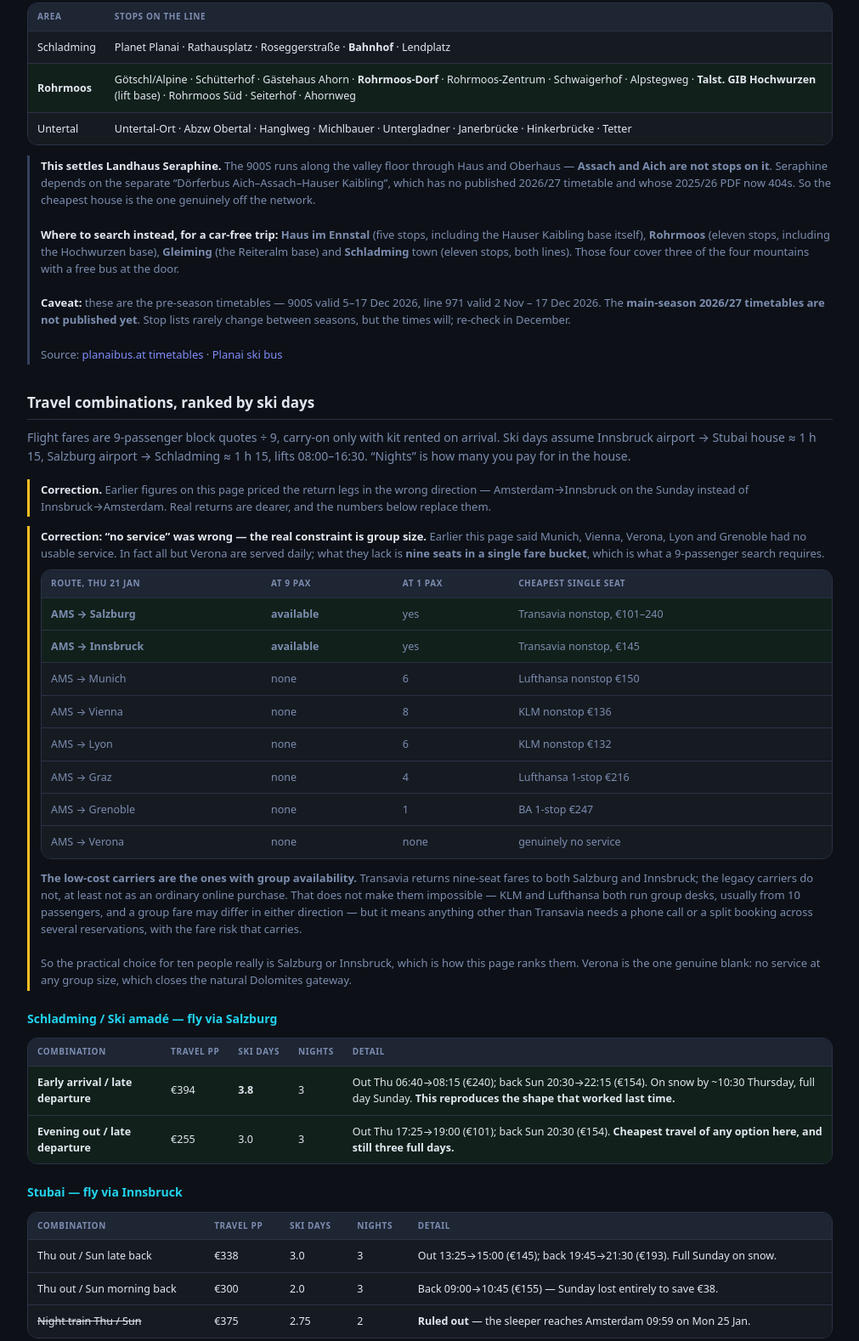
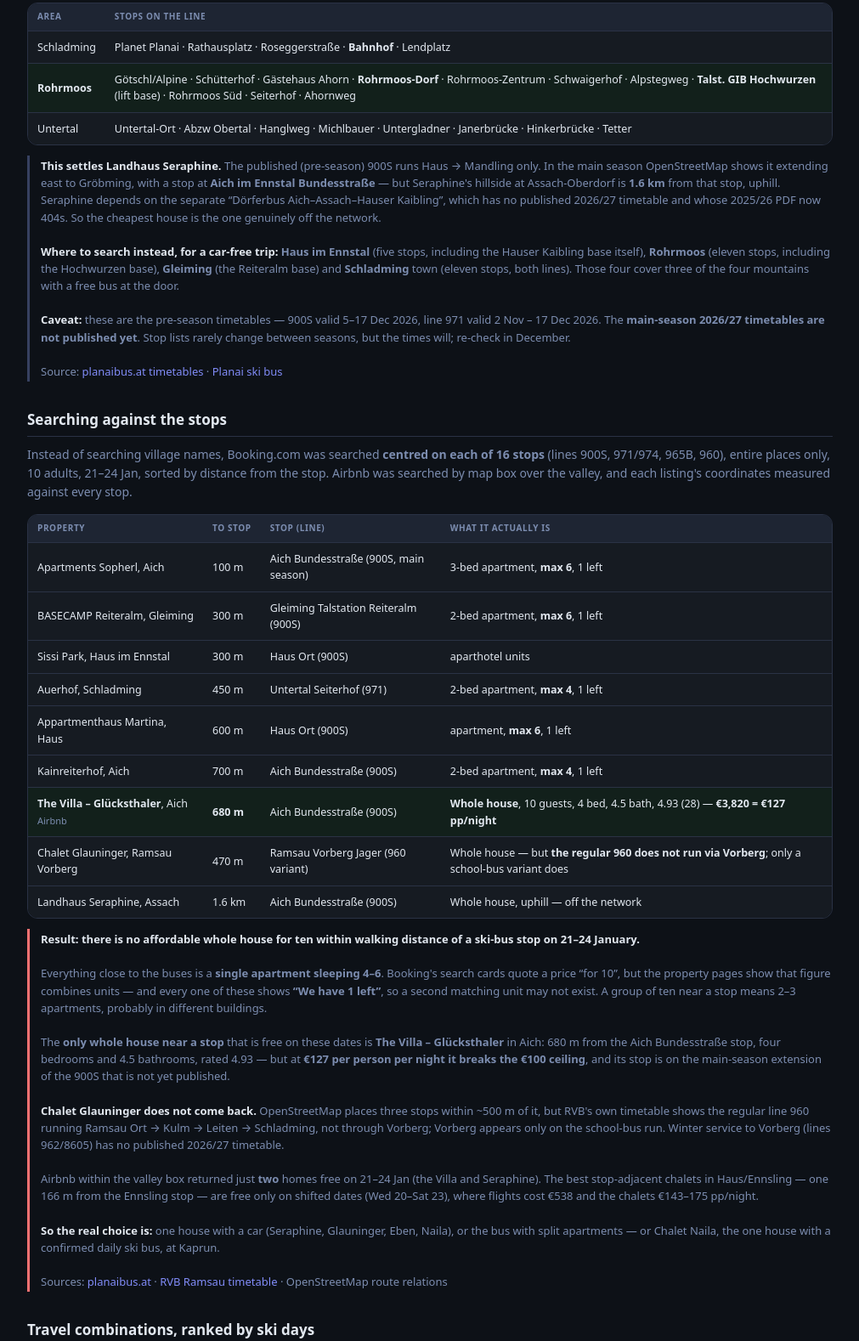
Before and after one commit to basveeling/tripplan-site, a plain HTML site: page ski-2027.html in a window 1280 px wide. Shown: the part 10219-11797 px from the top of the page at 85% size, without its empty margins (134-1145 px from the left). Drawn offline with Linux system fonts and the light colour scheme.

Commit message:
ski-2027: accommodation search centred on ski-bus stops
Searched Booking.com around 16 stops and Airbnb by map box, measuring each
property to the nearest stop. Near-stop stock is single apartments of 4-6
with one unit left each; the only whole house near a stop on 21-24 Jan is
over budget. Regular RVB line 960 does not serve Ramsau Vorberg.

Co-Authored-By: Claude Opus 5.5 <noreply@anthropic.com>

```diff
--- a/ski-2027.html
+++ b/ski-2027.html
@@ -347,6 +347,26 @@ color:var(--muted);font-size:12px;cursor:pointer;transition:all .15s;white-space
 .lay.house{background:#12301f;color:var(--green);border:1px solid #1d4a31}
 .lay.apartments{background:#2d2a1a;color:var(--yellow);border:1px solid #4a431d}
 #none{text-align:center;padding:40px;color:var(--muted);display:none}
+
+#filters{background:var(--surface);border:1px solid var(--border);border-radius:12px;padding:12px 15px;
+margin:14px 0;display:flex;flex-wrap:wrap;gap:18px;align-items:flex-end}
+.fg{display:flex;flex-direction:column;gap:5px}
+.fg>label{font-size:10px;font-weight:700;color:var(--muted);text-transform:uppercase;letter-spacing:.05em}
+.chiprow{display:flex;gap:4px;flex-wrap:wrap}
+.chip{padding:3px 11px;border-radius:20px;border:1px solid var(--border2);background:transparent;
+color:var(--muted);font-size:12px;cursor:pointer;transition:all .15s;white-space:nowrap}
+.chip.active{background:var(--accent);border-color:var(--accent);color:#fff}
+#count{color:var(--muted);font-size:12px;margin-left:auto}
+.wtab{width:100%;border-collapse:collapse;margin-top:7px;font-size:12px}
+.wtab td{background:transparent;border:none;border-top:1px solid var(--border);padding:5px 0}
+.wtab tr:first-child td{border-top:none}
+.wtab td.n{text-align:right;font-variant-numeric:tabular-nums;white-space:nowrap}
+.wtab td.sold{color:var(--red)}
+.wtab tr.hit td{color:var(--green)}
+.lay{font-size:10px;font-weight:700;padding:2px 7px;border-radius:20px;margin-left:7px}
+.lay.house{background:#12301f;color:var(--green);border:1px solid #1d4a31}
+.lay.apartments{background:#2d2a1a;color:var(--yellow);border:1px solid #4a431d}
+#none{text-align:center;padding:40px;color:var(--muted);display:none}
 </style>
 </head>
 <body>
@@ -418,8 +438,10 @@ January, but it means no Sunday bus outside the ski season.</p>
 <tr><td>Untertal</td><td>Untertal-Ort · Abzw Obertal · Hanglweg · Michlbauer · Untergladner · Janerbrücke · Hinkerbrücke · Tetter</td></tr>
 </tbody></table></div>
 
-<div class="note"><strong>This settles Landhaus Seraphine.</strong> The 900S runs along the valley floor
-through Haus and Oberhaus — <b>Assach and Aich are not stops on it</b>. Seraphine depends on the separate
+<div class="note"><strong>This settles Landhaus Seraphine.</strong> The published (pre-season) 900S runs
+Haus → Mandling only. In the main season OpenStreetMap shows it extending east to Gröbming, with a stop at
+<b>Aich im Ennstal Bundesstraße</b> — but Seraphine's hillside at Assach-Oberdorf is <b>1.6 km</b> from that
+stop, uphill. Seraphine depends on the separate
 &ldquo;Dörferbus Aich–Assach–Hauser Kaibling&rdquo;, which has no published 2026/27 timetable and whose
 2025/26 PDF now 404s. So the cheapest house is the one genuinely off the network.
 <br><br><strong>Where to search instead, for a car-free trip:</strong> <b>Haus im Ennstal</b> (five stops,
@@ -431,6 +453,44 @@ valid 2 Nov – 17 Dec 2026. The <b>main-season 2026/27 timetables are not publi
 change between seasons, but the times will; re-check in December.
 <br><br>Source: <a href="https://www.planaibus.at/de/regionalverkehr/fahrplan-auskunft" target="_blank" rel="noopener">planaibus.at timetables</a> ·
 <a href="https://www.planai.at/de/aktivitaeten/skifahren/skibus" target="_blank" rel="noopener">Planai ski bus</a></div>
+
+<h2>Searching against the stops</h2>
+<p class="lede">Instead of searching village names, Booking.com was searched <b>centred on each of 16 stops</b>
+(lines 900S, 971/974, 965B, 960), entire places only, 10 adults, 21–24 Jan, sorted by distance from the stop.
+Airbnb was searched by map box over the valley, and each listing's coordinates measured against every stop.</p>
+<div class="tbl-wrap"><table>
+<thead><tr><th>Property</th><th class="num">To stop</th><th>Stop (line)</th><th>What it actually is</th></tr></thead><tbody>
+<tr><td>Apartments Sopherl, Aich</td><td class="num">100 m</td><td>Aich Bundesstraße (900S, main season)</td><td>3-bed apartment, <b>max 6</b>, 1 left</td></tr>
+<tr><td>BASECAMP Reiteralm, Gleiming</td><td class="num">300 m</td><td>Gleiming Talstation Reiteralm (900S)</td><td>2-bed apartment, <b>max 6</b>, 1 left</td></tr>
+<tr><td>Sissi Park, Haus im Ennstal</td><td class="num">300 m</td><td>Haus Ort (900S)</td><td>aparthotel units</td></tr>
+<tr><td>Auerhof, Schladming</td><td class="num">450 m</td><td>Untertal Seiterhof (971)</td><td>2-bed apartment, <b>max 4</b>, 1 left</td></tr>
+<tr><td>Appartmenthaus Martina, Haus</td><td class="num">600 m</td><td>Haus Ort (900S)</td><td>apartment, <b>max 6</b>, 1 left</td></tr>
+<tr><td>Kainreiterhof, Aich</td><td class="num">700 m</td><td>Aich Bundesstraße (900S)</td><td>2-bed apartment, <b>max 4</b>, 1 left</td></tr>
+<tr class="best"><td><b>The Villa – Glücksthaler</b>, Aich <span class="sub">Airbnb</span></td><td class="num"><b>680 m</b></td><td>Aich Bundesstraße (900S)</td><td><b>Whole house</b>, 10 guests, 4 bed, 4.5 bath, 4.93 (28) — <b>€3,820 = €127 pp/night</b></td></tr>
+<tr><td>Chalet Glauninger, Ramsau Vorberg</td><td class="num">470 m</td><td>Ramsau Vorberg Jager (960 variant)</td><td>Whole house — but <b>the regular 960 does not run via Vorberg</b>; only a school-bus variant does</td></tr>
+<tr><td>Landhaus Seraphine, Assach</td><td class="num">1.6 km</td><td>Aich Bundesstraße (900S)</td><td>Whole house, uphill — off the network</td></tr>
+</tbody></table></div>
+<div class="note" style="border-left-color:var(--red)"><strong>Result: there is no affordable whole house for
+ten within walking distance of a ski-bus stop on 21–24 January.</strong>
+<br><br>Everything close to the buses is a <b>single apartment sleeping 4–6</b>. Booking's search cards quote a
+price &ldquo;for 10&rdquo;, but the property pages show that figure combines units — and every one of these shows
+<b>&ldquo;We have 1 left&rdquo;</b>, so a second matching unit may not exist. A group of ten near a stop means
+2–3 apartments, probably in different buildings.
+<br><br>The <b>only whole house near a stop</b> that is free on these dates is <b>The Villa – Glücksthaler</b>
+in Aich: 680 m from the Aich Bundesstraße stop, four bedrooms and 4.5 bathrooms, rated 4.93 — but at
+<b>€127 per person per night it breaks the €100 ceiling</b>, and its stop is on the main-season extension of the
+900S that is not yet published.
+<br><br><strong>Chalet Glauninger does not come back.</strong> OpenStreetMap places three stops within ~500 m of
+it, but RVB's own timetable shows the regular line 960 running Ramsau Ort → Kulm → Leiten → Schladming, not
+through Vorberg; Vorberg appears only on the school-bus run. Winter service to Vorberg (lines 962/8605) has no
+published 2026/27 timetable.
+<br><br>Airbnb within the valley box returned just <b>two</b> homes free on 21–24 Jan (the Villa and
+Seraphine). The best stop-adjacent chalets in Haus/Ennsling — one 166 m from the Ennsling stop — are free only
+on shifted dates (Wed 20–Sat 23), where flights cost €538 and the chalets €143–175 pp/night.
+<br><br><strong>So the real choice is:</strong> one house with a car (Seraphine, Glauninger, Eben, Naila), or
+the bus with split apartments — or Chalet Naila, the one house with a confirmed daily ski bus, at Kaprun.
+<br><br>Sources: <a href="https://www.planaibus.at/de/regionalverkehr/fahrplan-auskunft" target="_blank" rel="noopener">planaibus.at</a> ·
+<a href="https://www.rvb.at/de/dachstein-bus-reisen/fahrplan-linie.html" target="_blank" rel="noopener">RVB Ramsau timetable</a> · OpenStreetMap route relations</div>
 
 <h2>Travel combinations, ranked by ski days</h2>
 <p class="lede">Flight fares are 9-passenger block quotes ÷ 9, carry-on only with kit rented on arrival.
```
